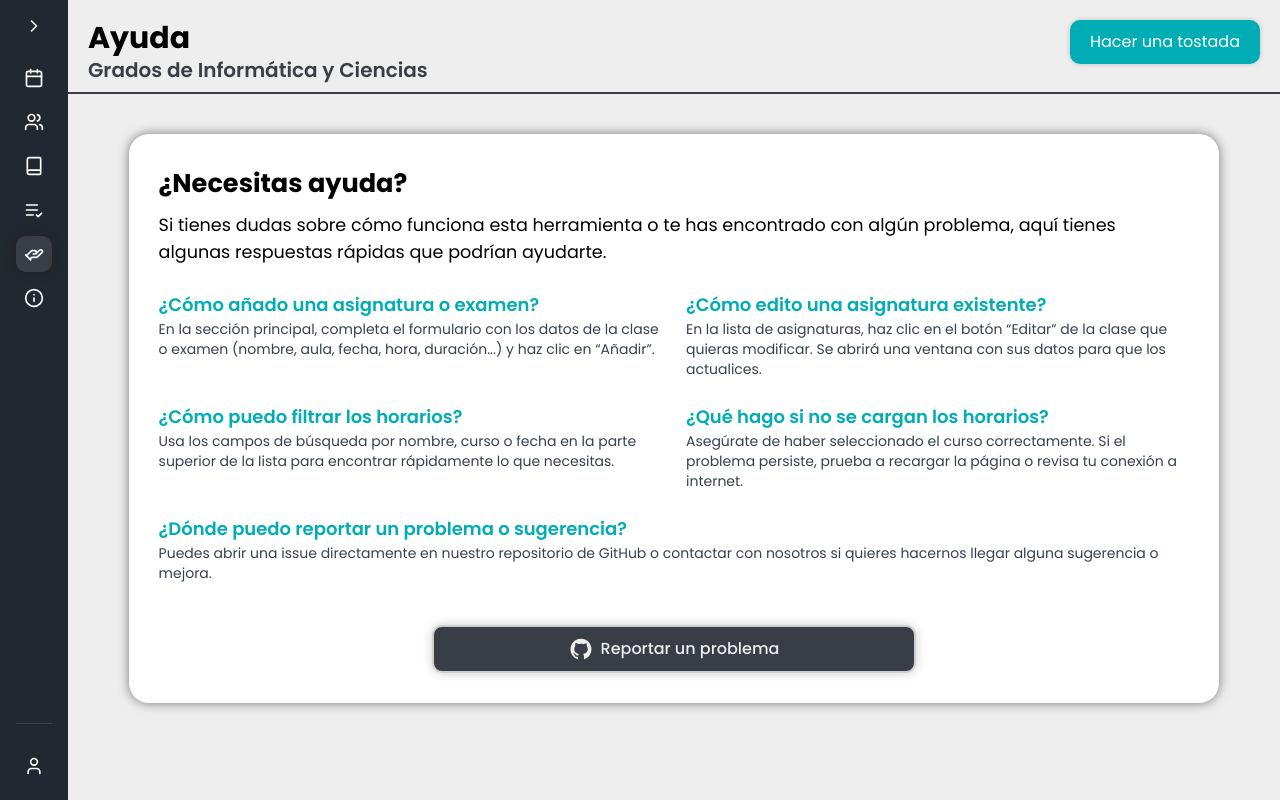
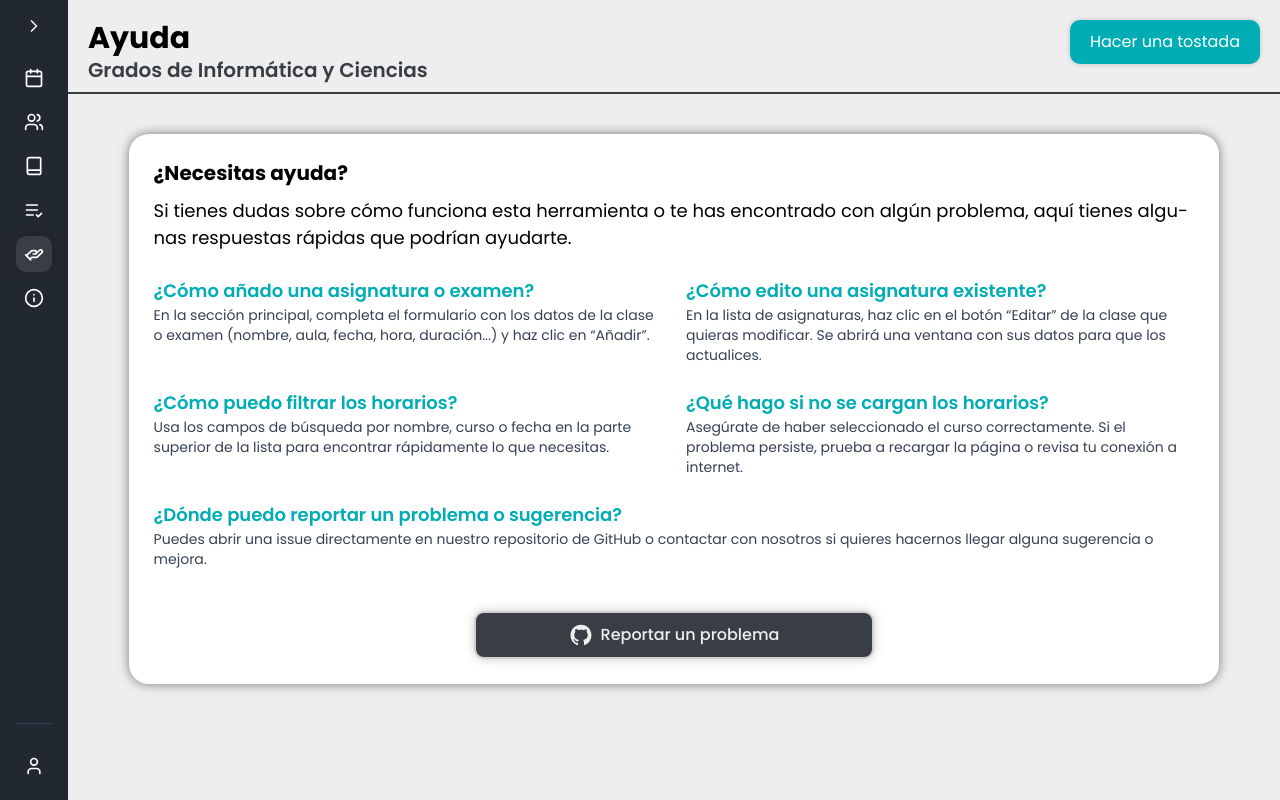
Before and after one commit to Mendana/horariosPceo-AdminPanel, a React (Vite) app: page /help in a window 1280 px wide. Built offline with nearby package versions, Linux system fonts and the light colour scheme; sample sign-in values are in the browser's storage.

Commit message:
Actualiza la página de Ayuda con nuevos estilos y estructura

```diff
--- a/src/pages/Help.jsx
+++ b/src/pages/Help.jsx
@@ -1,4 +1,4 @@
-import '../styles/aboutUs.css';
+import '../styles/help.css';
 import { AiOutlineGithub } from 'react-icons/ai';
 import { HeaderNav } from '../components/HeaderNav.jsx';
 
@@ -7,10 +7,10 @@ export const Help = () => {
         <section>
             <HeaderNav title='Ayuda'></HeaderNav>
             <section className='flex flex-col items-center justify-center'>
-                <article className="about-div mb-10 mt-10">
-                    <h2>¿Necesitas ayuda?</h2>
+                <article className="info-div mb-10 mt-10">
+                    <h2 className='text-lg md:text-xl'>¿Necesitas ayuda?</h2>
 
-                    <p className="main-text mb-4">
+                    <p className="main-text text-base md:text-lg mb-4">
                         Si tienes dudas sobre cómo funciona esta herramienta o te has encontrado con algún problema, aquí tienes algunas respuestas rápidas que podrían ayudarte.
                     </p>
 
--- /dev/null
+++ b/src/styles/help.css
@@ -0,0 +1,76 @@
+.info-div {
+    background-color: white;
+    border-radius: 20px;
+    box-shadow: 0 0px 11px rgba(0, 0, 0, 0.5);
+    padding: 25px;
+    width: 90%;
+}
+
+.info-div h2 {
+    font-weight: 600;
+    padding-bottom: 10px;
+}
+
+.info-div .main-text {
+    line-height: 1.5;
+    padding-bottom: 10px;
+    hyphens: auto;
+}
+
+
+.github-button {
+    background-color: var(--secondary-black);
+    color: var(--main-white);
+    border: 2px solid #cfcfcf;
+    box-shadow: 0 0px 11px rgba(0, 0, 0, 0.2);
+    padding: 5px 8px;
+    min-width: 200px;
+    width: 47%;
+    max-width: 400px;
+    border-radius: 10px;
+    font-size: 16px;
+    font-weight: 500;
+    transition: all 0.3s ease;
+    display: inline-flex;
+    align-items: center;
+    gap: 8px;
+}
+
+.github-button:hover {
+    background-color: var(--main-black);
+    border-color: var(--main-black);
+    cursor: pointer;
+    box-shadow: 0 0px 15px rgba(0, 0, 0, 0.5);
+}
+
+.github-button .icon-img {
+    transition: color 0.3s ease;
+}
+
+.github-button-disabled {
+    background-color: #7a7a7a;
+    color: var(--main-white);
+    border: 2px solid #cfcfcf;
+    padding: 10px 16px;
+    width: 47%;
+    border-radius: 10px;
+    font-size: 16px;
+    font-weight: 500;
+    transition: all 0.3s ease;
+    display: inline-flex;
+    align-items: center;
+    gap: 8px;
+    margin-top: 10px;
+}
+
+
+@media (min-width: 768px) {
+    .info-div h2 {
+        font-weight: 700;
+    }
+
+    .github-button {
+        padding: 10px 16px;
+        margin-top: 10px;
+    }
+}
```
